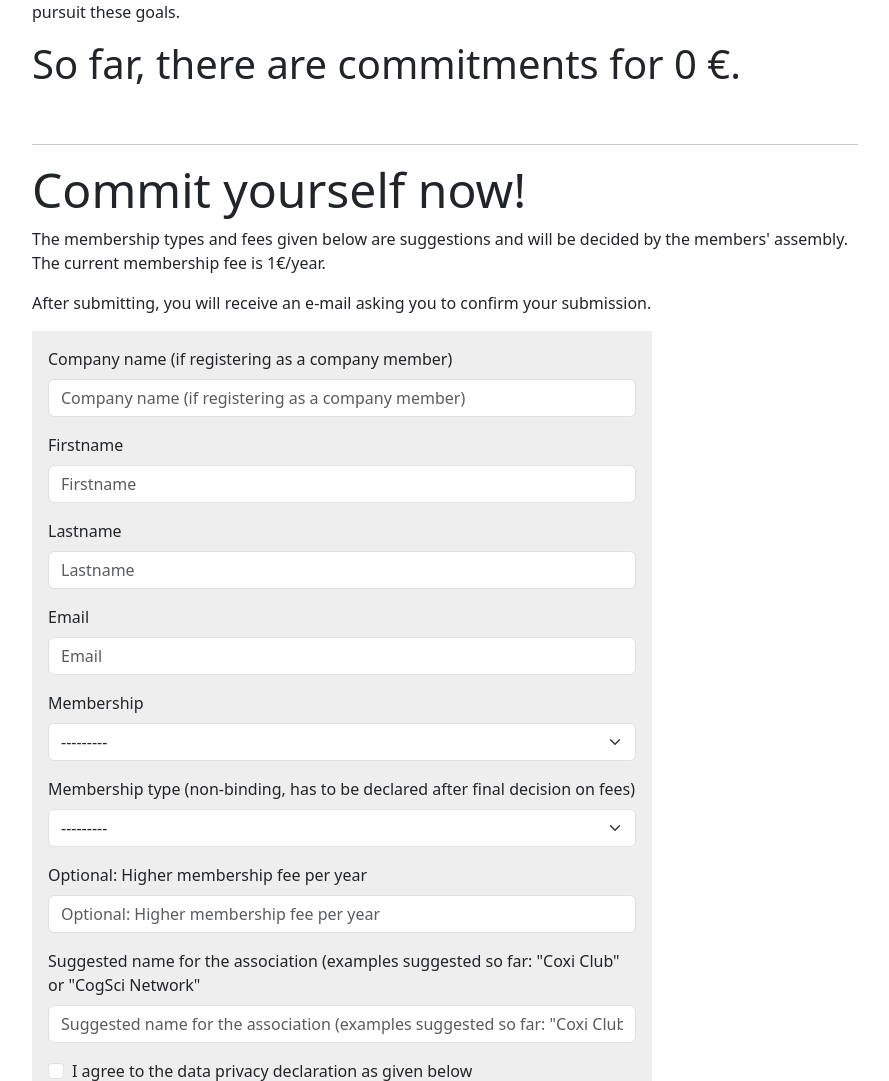
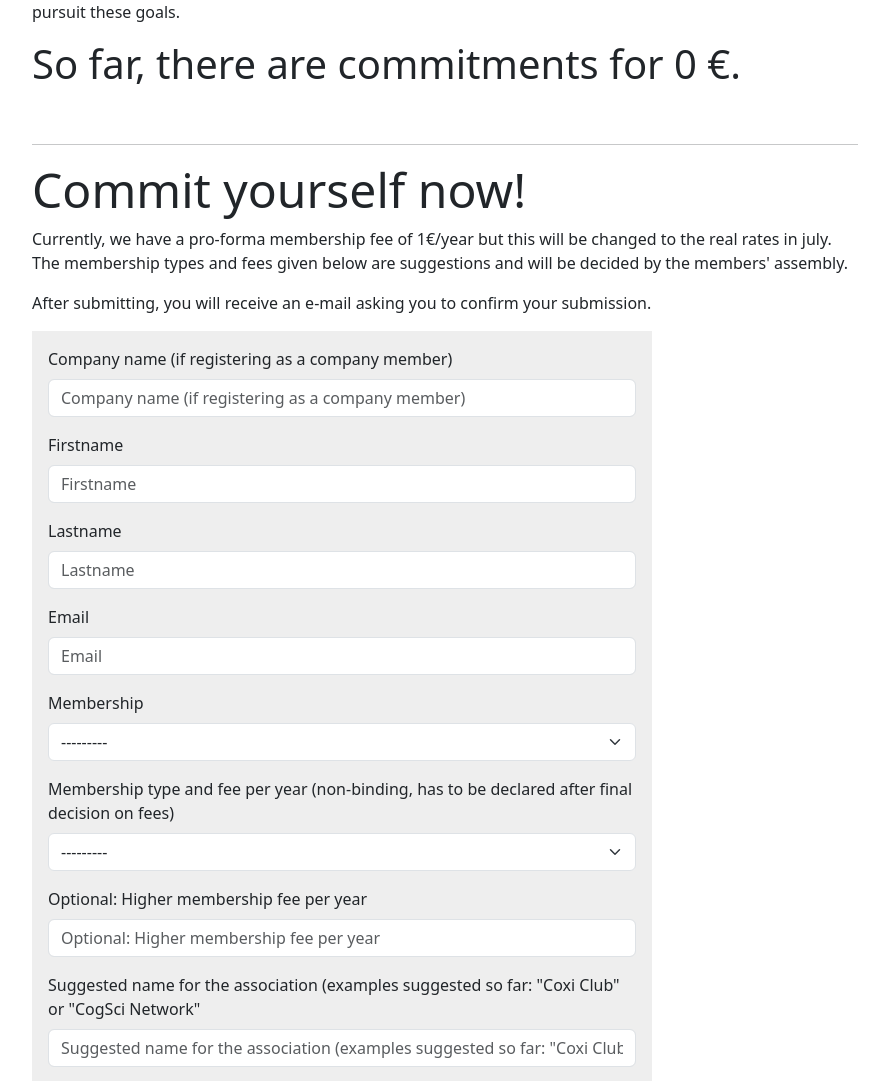
Before and after one commit to tthelen/uniforms, a Django app: page /cogscinet/ in a window 1280 px wide. Shown: the part 895-1976 px from the top of the page, without its empty margins (195-1084 px from the left). Run offline with Django 4.2, Linux system fonts and the light colour scheme; data that the repository does not hold is empty; some libraries are stand-ins or nearby versions.

```diff
--- a/cogscinet/models.py
+++ b/cogscinet/models.py
@@ -27,7 +27,7 @@ class Verein(models.Model):
     plan = models.CharField(max_length=1, choices=[(PLAN_REDUCED, 'Reduced (21€)'), (PLAN_NORMAL, 'Regular (42€)'),
                                                    (PLAN_SENIOR, 'Senior (84€)'), (PLAN_SILVER, 'Company, silver member (420€)'),
                                                    (PLAN_GOLD, 'Company, gold member (42 * 42€ = 1.764€)'), (PLAN_INDIVIDUAL, 'Individual amount > 84€ for individuals, > 1764€ for companys, given below)')],
-                            verbose_name="Membership type (non-binding, has to be declared after final decision on fees)")
+                            verbose_name="Membership type and fee per year (non-binding, has to be declared after final decision on fees)")
     # iban = models.CharField(max_length=32, verbose_name='IBAN (only if you become a member now')  # will be checked via special form field
     extra_fee = models.IntegerField(verbose_name='Optional: Higher membership fee per year', blank=True, null=True)
     suggested_name = models.CharField(max_length=128, verbose_name='Suggested name for the association (examples suggested so far: "Coxi Club" or "CogSci Network"', blank=True)
--- a/cogscinet/templates/cogscinet/registration.html
+++ b/cogscinet/templates/cogscinet/registration.html
@@ -25,7 +25,7 @@
                 <p>&nbsp;</p>
 <hr>
     <h2 class="display-5">Commit yourself now!</h2>
-    <p>The membership types and fees given below are suggestions and will be decided by the members' assembly. The current membership fee is 1€/year.</p>
+    <p>Currently, we have a pro-forma membership fee of 1€/year but this will be changed to the real rates in july. The membership types and fees given below are suggestions and will be decided by the members' assembly.</p>
     <p>After submitting, you will receive an e-mail asking you to confirm your submission.</p>
     {# Display django.contrib.messages as Bootstrap alerts #}
 
```
